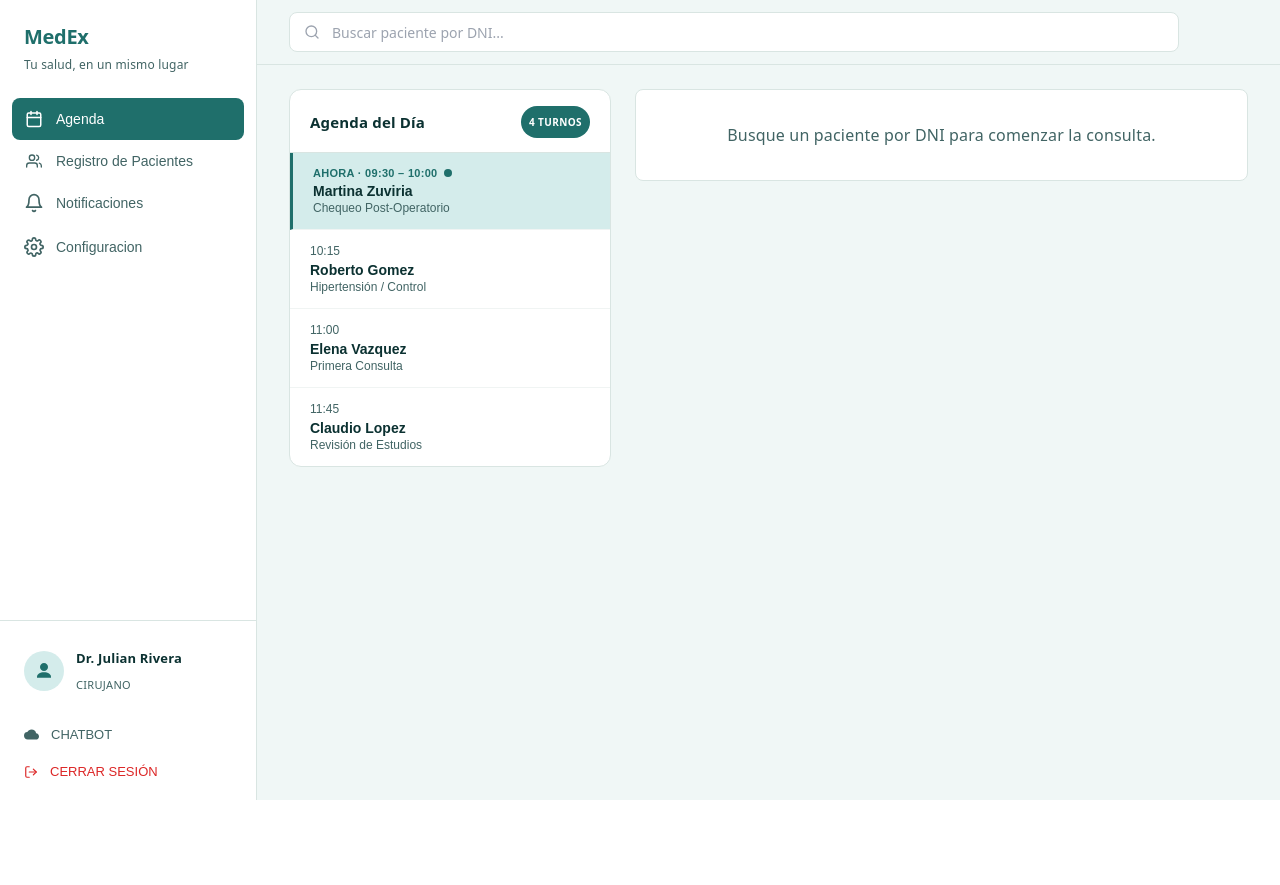
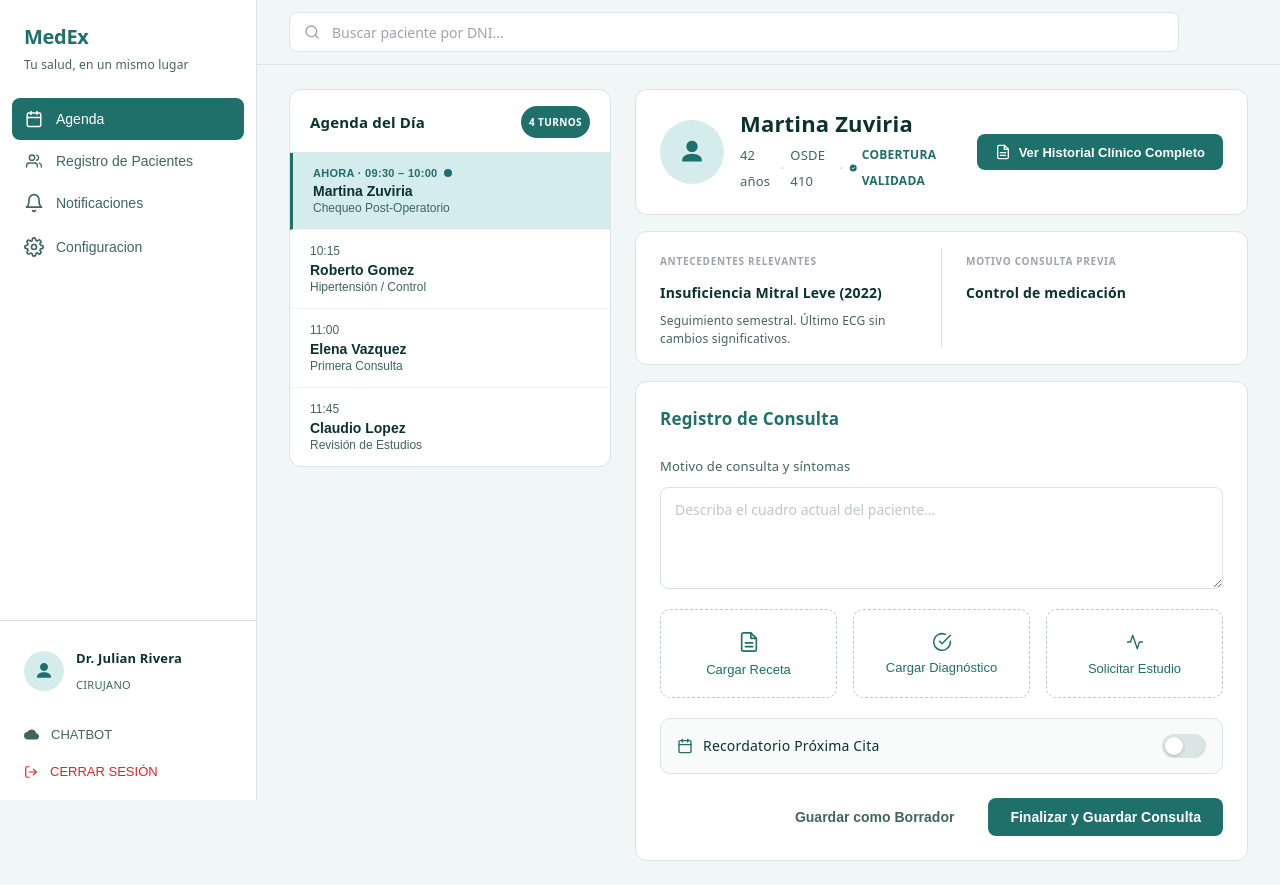
Before and after one commit to Felibeck/MedEx-Frontend, a React (Vite) app: page /doctor in a window 1280 px wide. Before the commit the page ends 800 px from the top, so only its background shows below. Built offline with nearby package versions, Linux system fonts and the light colour scheme; the HTML template or start-up script is replaced by a standard one.

Commit message:
fix agenda funcionando mal y searchBar completamente funcional

```diff
--- a/src/doctorHome.tsx
+++ b/src/doctorHome.tsx
@@ -2,14 +2,14 @@ import { useState } from 'react'
 import Sidebar from './components/web/sidebar'
 import Agenda from './components/web/agenda'
 import ConsultaWeb from './components/web/consulta'
+import SearchBar from './components/web/searchBar'
 import type { medico } from './types/medico'
 import type { turno } from './types/turno'
 import type { paciente } from './types/paciente'
 import type { consulta } from './types/consulta'
 import './doctorHome.css'
-import SearchBar from './components/web/searchBar'
-import { v4 as uuidv4 } from 'uuid';
 
+// ── Mock data — reemplazar con fetch real ──────────────────────────
 const MOCK_MEDICO: medico = {
   id: 1,
   nombre: 'Dr. Julian',
@@ -24,14 +24,14 @@ const MOCK_MEDICO: medico = {
   fotoPerfil: '',
 }
 
-const MOCK_PACIENTE_1: paciente = {
+const MOCK_PACIENTE_BASE: paciente = {
   id: 1,
   nombre: 'Martina',
   apellido: 'Zuviria',
   email: 'martina@email.com',
   password: '',
   esMedico: false,
-  paciente_id: uuidv4(),
+  usuarioId: 'pac-001',
   dni: '32000001',
   edad: 42,
   identidadGenero: 'Femenino',
@@ -44,26 +44,26 @@ const MOCK_TURNOS: turno[] = [
     id: 1,
     hora: '09:30',
     horaFin: '10:00',
-    paciente: MOCK_PACIENTE_1,
+    paciente: MOCK_PACIENTE_BASE,
     motivo: 'Chequeo Post-Operatorio',
     esActual: true,
   },
   {
     id: 2,
     hora: '10:15',
-    paciente: { ...MOCK_PACIENTE_1, id: 2, nombre: 'Roberto', apellido: 'Gomez' },
+    paciente: { ...MOCK_PACIENTE_BASE, id: 2, nombre: 'Roberto', apellido: 'Gomez', edad: 55 },
     motivo: 'Hipertensión / Control',
   },
   {
     id: 3,
     hora: '11:00',
-    paciente: { ...MOCK_PACIENTE_1, id: 3, nombre: 'Elena', apellido: 'Vazquez' },
+    paciente: { ...MOCK_PACIENTE_BASE, id: 3, nombre: 'Elena', apellido: 'Vazquez', edad: 34 },
     motivo: 'Primera Consulta',
   },
   {
     id: 4,
     hora: '11:45',
-    paciente: { ...MOCK_PACIENTE_1, id: 4, nombre: 'Claudio', apellido: 'Lopez' },
+    paciente: { ...MOCK_PACIENTE_BASE, id: 4, nombre: 'Claudio', apellido: 'Lopez', edad: 61 },
     motivo: 'Revisión de Estudios',
   },
 ]
@@ -90,16 +90,30 @@ const ANTECEDENTES: Record<number, { antecedentes: string; notaAnterior: string;
     motivoAnterior: 'Revisión de estudios periódicos',
   },
 }
+// ────────────────────────────────────────────────────────────────────
 
 const DoctorHome = () => {
   const [activeNav, setActiveNav] = useState('agenda')
   const [turnoActivo, setTurnoActivo] = useState<turno>(MOCK_TURNOS[0])
+  // Paciente encontrado por búsqueda de DNI — sobrescribe el turno activo
   const [pacienteBuscado, setPacienteBuscado] = useState<paciente | null>(null)
+
+  // El paciente a mostrar: si hay búsqueda activa usa ese, sino el del turno seleccionado
+  const pacienteActual: paciente = pacienteBuscado ?? turnoActivo.paciente
 
   const datos = ANTECEDENTES[turnoActivo.id] ?? {
     antecedentes: '',
     notaAnterior: '',
     motivoAnterior: '',
+  }
+
+  const handleSeleccionarTurno = (t: turno) => {
+    setTurnoActivo(t)
+    setPacienteBuscado(null) // limpiar búsqueda al seleccionar de agenda
+  }
+
+  const handlePacienteEncontrado = (p: paciente) => {
+    setPacienteBuscado(p)
   }
 
   const handleFinalizar = (data: consulta) => {
@@ -108,12 +122,6 @@ const DoctorHome = () => {
 
   const handleBorrador = (data: consulta) => {
     console.log('Guardado como borrador:', data)
-  }
-
-  const handlePacienteEncontrado = (p: paciente) => {
-    console.log('Paciente encontrado:', p)
-    setPacienteBuscado(p)
-    setActiveNav('agenda')
   }
 
   return (
@@ -127,35 +135,31 @@ const DoctorHome = () => {
       />
 
       <div className="doctor-main">
+        {/* Search bar */}
         <header className="doctor-topbar">
           <div className="doctor-search-wrap">
             <SearchBar onPacienteEncontrado={handlePacienteEncontrado} />
           </div>
         </header>
 
+        {/* Content */}
         <div className="doctor-content">
           <Agenda
             turnos={MOCK_TURNOS}
             turnoActivoId={turnoActivo.id}
-            onSeleccionar={setTurnoActivo}
+            onSeleccionar={handleSeleccionarTurno}
           />
 
-          {pacienteBuscado ? (
-            <ConsultaWeb
-              key={turnoActivo.id}
-              paciente={pacienteBuscado}
-              antecedentes={datos.antecedentes}
-              motivoConsultaPrevia={datos.motivoAnterior}
-              notaConsultaPrevia={datos.notaAnterior}
-              onFinalizar={handleFinalizar}
-              onGuardarBorrador={handleBorrador}
-              onVerHistorial={() => console.log('Ver historial:', pacienteBuscado?.id)}
-            />
-          ) : (
-            <div className="consulta-empty">
-              <p>Busque un paciente por DNI para comenzar la consulta.</p>
-            </div>
-          )}
+          <ConsultaWeb
+            key={`${turnoActivo.id}-${pacienteActual.id}`}
+            paciente={pacienteActual}
+            antecedentes={pacienteBuscado ? undefined : datos.antecedentes}
+            motivoConsultaPrevia={pacienteBuscado ? undefined : datos.motivoAnterior}
+            notaConsultaPrevia={pacienteBuscado ? undefined : datos.notaAnterior}
+            onFinalizar={handleFinalizar}
+            onGuardarBorrador={handleBorrador}
+            onVerHistorial={() => console.log('Ver historial:', pacienteActual.id)}
+          />
         </div>
       </div>
     </div>
```
